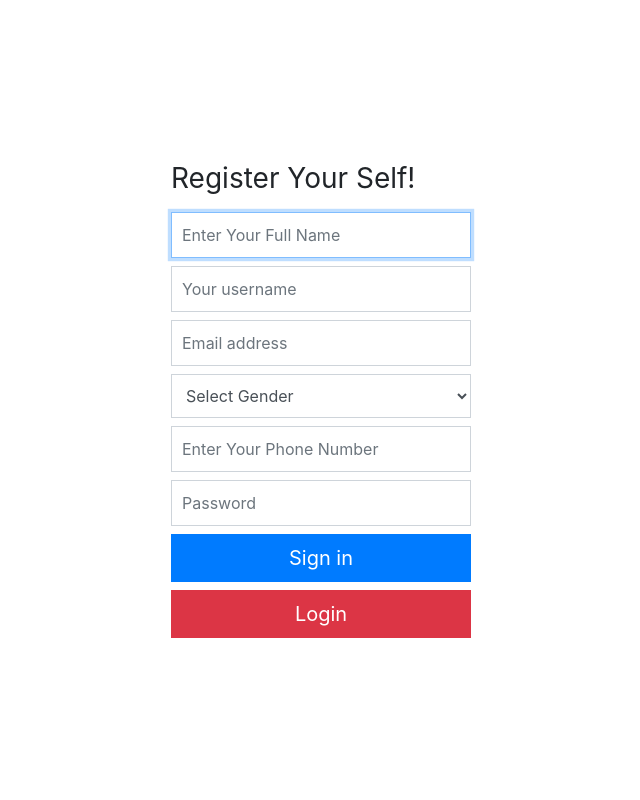
After one commit to dynamitetechnology/AptitudeTest, a PHP site: page /dash/student_reg.php?slugname=1 in a window 1280 px wide. The commit adds this page. Shown: the whole page, without its empty margins (319-959 px from the left). Run offline with PHP 8.4, Linux system fonts and the light colour scheme; data that the repository does not hold is empty.

Commit message:
14-05-2021

```diff
--- /dev/null
+++ b/dash/css/style.css
@@ -0,0 +1,54 @@
+html,
+body {
+  height: 100%;
+}
+
+body {
+  display: -ms-flexbox;
+  display: -webkit-box;
+  display: flex;
+  -ms-flex-align: center;
+  -ms-flex-pack: center;
+  -webkit-box-align: center;
+  align-items: center;
+  -webkit-box-pack: center;
+  justify-content: center;
+  padding-top: 40px;
+  padding-bottom: 40px;
+  background-color: #f5f5f5;
+}
+
+.form-signin {
+  width: 100%;
+  max-width: 330px;
+  padding: 15px;
+  margin: 0 auto;
+}
+.form-signin .checkbox {
+  font-weight: 400;
+}
+.form-signin .form-control {
+  position: relative;
+  box-sizing: border-box;
+  height: auto;
+  padding: 10px;
+  font-size: 16px;
+}
+.form-signin .form-control:focus {
+  z-index: 2;
+}
+.form-signin input[type="text"] {
+  margin-bottom: -1px;
+  border-bottom-right-radius: 0;
+  border-bottom-left-radius: 0;
+}
+.form-signin input[type="email"] {
+    margin-bottom: -1px;
+    border-bottom-right-radius: 0;
+    border-bottom-left-radius: 0;
+  }
+.form-signin input[type="password"] {
+  margin-bottom: 10px;
+  border-top-left-radius: 0;
+  border-top-right-radius: 0;
+}
--- a/dash/registrationlicenses.php
+++ b/dash/registrationlicenses.php
@@ -8,8 +8,6 @@
             include_once 'config/config.php';
             //$eventname =  htmlspecialchars($_GET["eventname"]);
             $categoryList = mysqli_query($conn,"select id,name from categories where active = 'Y' order by id desc");
-
-
        ?>
 
 
--- /dev/null
+++ b/dash/student_reg.php
@@ -0,0 +1,57 @@
+<?php
+            include_once 'config/config.php';
+            $slugname =  htmlspecialchars($_GET["slugname"]);
+            //$result = mysqli_query($conn,"select id from college where slugname = '$slugname' ");
+            $stmt = $conn->prepare("select id from college where slugname = ? ");
+            $stmt->bind_param('s', $slugname);
+            $stmt->execute();
+            $result = $stmt->get_result();
+            $value = $result->fetch_object();
+?>
+
+
+
+<!doctype html>
+<html lang="en">
+  <head>
+    <!-- Required meta tags -->
+    <meta charset="utf-8">
+    <meta name="viewport" content="width=device-width, initial-scale=1, shrink-to-fit=no">
+<link rel="stylesheet" href="css/style.css">
+    <!-- Bootstrap CSS -->
+    <link rel="stylesheet" href="https://cdn.jsdelivr.net/npm/bootstrap@4.6.0/dist/css/bootstrap.min.css">
+    <title>Register Your Self!</title>
+  </head>
+  <body>
+  <form class="form-signin" action="querycontrol.php" method="POST">
+      <!-- <img class="mb-4" src="https://getbootstrap.com/docs/4.0/assets/brand/bootstrap-solid.svg" alt="" width="72" height="72"> -->
+      <h1 class="h3 mb-3 font-weight-normal">Register Your Self!</h1>
+      <label for="inputEmail" class="sr-only">FullName</label>
+      <input type="text" id="inputEmail" class="form-control mb-2 rounded-0" name="fullname" placeholder="Enter Your Full Name" required autofocus>
+      <label for="inputEmail" class="sr-only">Username</label>
+      <input type="text" id="inputEmail" class="form-control mb-2 rounded-0" name="username" placeholder="Your username" required autofocus>
+      <label for="inputEmail" class="sr-only">Email address</label>
+      <input type="email" id="inputEmail" class="form-control mb-2 rounded-0" name="email" placeholder="Email address" required autofocus>
+      <label for="inputEmail" class="sr-only">Select Gender</label>
+      <select class="form-control mb-2 rounded-0" name="gender" required autofocus>
+          <option value="">Select Gender</option>
+          <option value="Male">Male</option>
+          <option value="Female">Female</option>
+          <option value="Other">Other</option>
+      </select>
+      <label for="inputEmail" class="sr-only">Phone No</label>
+      <input type="text" id="inputEmail" class="form-control mb-2 rounded-0" name="phoneno" placeholder="Enter Your Phone Number" required autofocus>
+      <label for="inputPassword" class="sr-only">Password</label>
+      <input type="password" id="inputPassword" class="form-control mb-2  rounded-0" name="password" placeholder="Password" required>
+      <input type="hidden" value="<?php echo  $value->id ;?>" name="college_id" >
+
+      <input class="btn btn-lg btn-primary btn-block rounded-0" type="submit" value="Sign in" name="StudentRegistration">
+      <a href="login.php" class="btn btn-lg btn-danger btn-block rounded-0" type="submit">Login</a>
+    </form>
+
+    <script src="https://code.jquery.com/jquery-3.5.1.slim.min.js"></script>
+    <script src="https://cdn.jsdelivr.net/npm/bootstrap@4.6.0/dist/js/bootstrap.bundle.min.js" ></script>
+
+
+  </body>
+</html>
--- a/index.php
+++ b/index.php
@@ -1,20 +1,16 @@
 <?php
 // Initialize the session
 session_start();
-
 // Check if the user is already logged in, if yes then redirect him to welcome page
 if(isset($_SESSION["loggedin"]) && $_SESSION["loggedin"] === true){
     header("location: dash/index.php");
     exit;
 }
-
 // Include config file
 require_once "dash/config/config.php";
-
 // Define variables and initialize with empty values
 $username = $password = "";
 $username_err = $password_err = "";
-
 // Processing form data when form is submitted
 if($_SERVER["REQUEST_METHOD"] == "POST"){
 
```
Also changed, not shown: dash/querycontrol.php (+42 -1 lines), sqltable.txt (+19 -0 lines), login.php (added).
